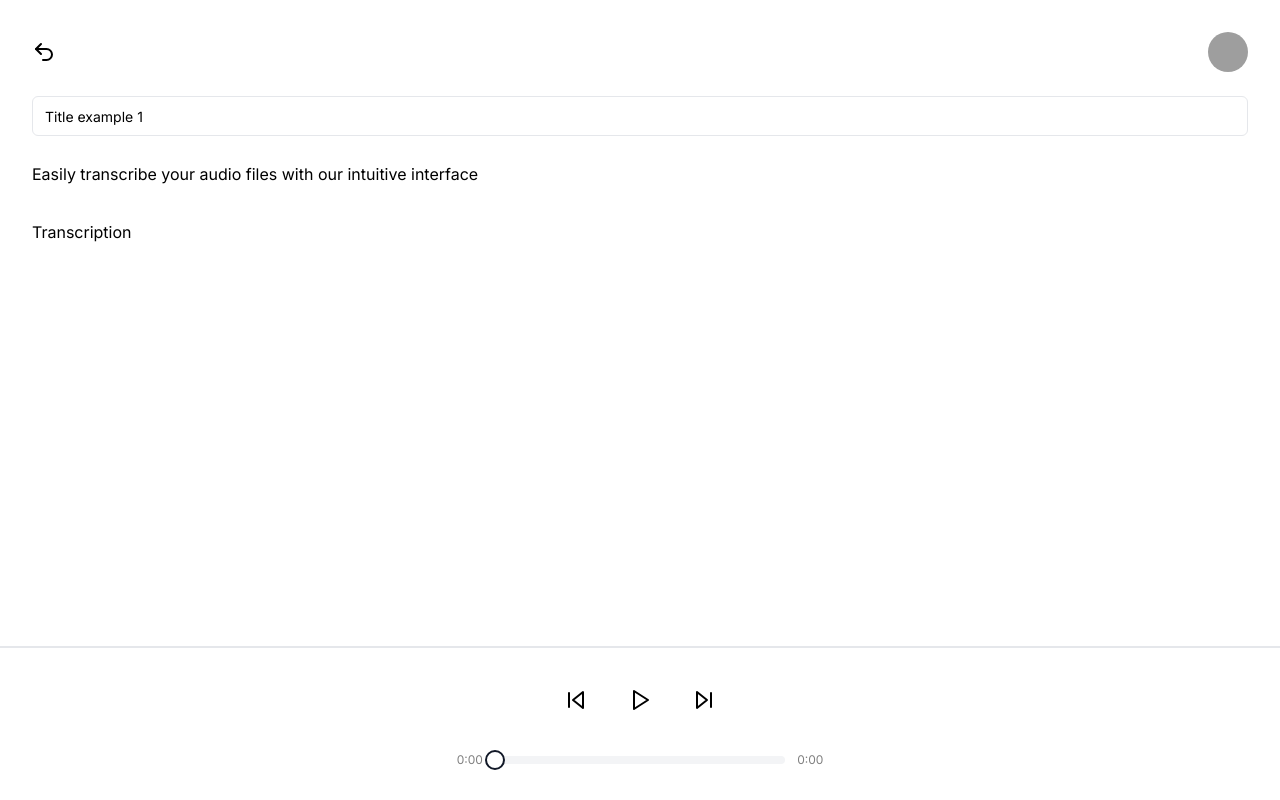
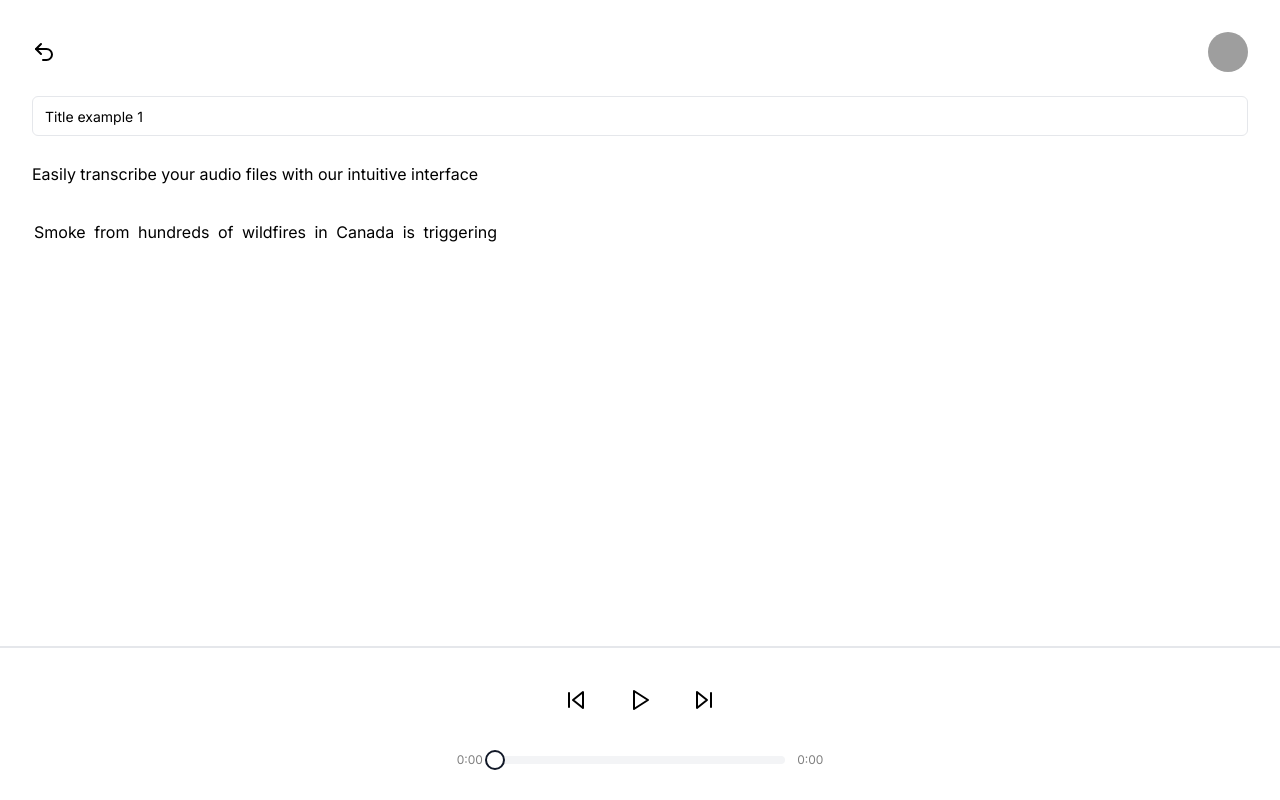
Before and after one commit to developaul/transcribe-app, a Next.js app: page /workspace/1 in a window 1280 px wide. Built offline with nearby package versions, Linux system fonts and the light colour scheme; grey boxes are pictures that could not be loaded.

Commit message:
chore: Transcription added

```diff
--- a/src/app/workspace/[projectId]/page.tsx
+++ b/src/app/workspace/[projectId]/page.tsx
@@ -26,10 +26,10 @@ const ProjectPage: NextPage<Props> = async ({ params }) => {
 
         <TypographyP className="mb-8">Easily transcribe your audio files with our intuitive interface</TypographyP>
 
-        {project.fileUrl ? <Transcription /> : <UploadFile />}
+        {project.fileUrl ? <Transcription transcription={project.transcription} /> : <UploadFile />}
 
         <Player />
-      </div >
+      </div>
     </PlayerProvider>
   );
 }
--- a/src/components/Project/AudioControl.tsx
+++ b/src/components/Project/AudioControl.tsx
@@ -1,4 +1,8 @@
-import { RefObject, useEffect, useState } from 'react'
+'use client'
+
+import { RefObject, useContext, useEffect, useState } from 'react'
+
+import PlayerContext from '@/context/Player/context'
 import { Slider } from "@/components/ui/slider"
 
 interface Props {
@@ -6,6 +10,8 @@ interface Props {
 }
 
 const AudioControl = ({ audio }: Props) => {
+  const { wordsRefs } = useContext(PlayerContext)
+
   const [currentTime, setCurrentTime] = useState(0)
 
   useEffect(() => {
@@ -18,9 +24,23 @@ const AudioControl = ({ audio }: Props) => {
     // eslint-disable-next-line react-hooks/exhaustive-deps
   }, [])
 
-  const handleTimeUpdate = () => {
-    // TODO: Update global state
-    setCurrentTime(audio.current?.currentTime ?? 0)
+  const handleTimeUpdate = (event: any) => {
+    const newCurrentTime = event.target.currentTime ?? 0
+    const newCurrentTimeInMilisecons = Number((newCurrentTime * 1000).toFixed(0))
+
+    wordsRefs.current.forEach((wordRef) => {
+      const startTime = Number(wordRef.dataset.start)
+      const endTime = Number(wordRef.dataset.end)
+
+      if (newCurrentTimeInMilisecons >= startTime && newCurrentTimeInMilisecons <= endTime) {
+        wordRef.classList.add('bg-blue-200')
+        return
+      }
+
+      wordRef.classList.remove('bg-blue-200')
+    })
+
+    setCurrentTime(newCurrentTime)
   }
 
   const formatTime = (time: number) => {
--- a/src/components/Project/Transcription.tsx
+++ b/src/components/Project/Transcription.tsx
@@ -1,8 +1,45 @@
-import React from 'react'
+'use client'
 
-const Transcription = () => {
+import { FC, Fragment, useContext } from 'react'
+
+import PlayerContext from '@/context/Player/context'
+
+interface Props {
+  transcription: {
+    text: string,
+    words: {
+      text: string,
+      start: number,
+      end: number,
+      confidence: number,
+      speaker: any
+    }[]
+  }
+}
+
+const Transcription: FC<Props> = ({ transcription }) => {
+  const { wordsRefs } = useContext(PlayerContext)
+
   return (
-    <div>Transcription</div>
+    <div>
+      {
+        transcription.words.map(({ text, start, end }, index) => {
+          return (
+            <Fragment key={`${index}-${text}`}>
+              <span
+                data-start={start}
+                data-end={end}
+                ref={newRef => { wordsRefs.current[index] = newRef as HTMLSpanElement }}
+                className='hover:bg-gray-200 px-0.5 py-1 rounded-md transition-all duration-300 ease-in-out'
+              >
+                {text}
+              </span>
+              &nbsp;
+            </Fragment>
+          )
+        })
+      }
+    </div>
   )
 }
 
--- a/src/context/Player/Provider.tsx
+++ b/src/context/Player/Provider.tsx
@@ -1,6 +1,6 @@
 'use client'
 
-import { FC, PropsWithChildren, useState } from 'react'
+import { FC, PropsWithChildren, useRef, useState } from 'react'
 
 import PlayerContext from './context'
 
@@ -17,6 +17,7 @@ const initialState = {
 }
 
 const Provider: FC<PropsWithChildren> = ({ children }) => {
+  const wordsRefs = useRef<HTMLSpanElement[]>([])
 
   const [state, setState] = useState<State>(initialState)
 
@@ -26,7 +27,8 @@ const Provider: FC<PropsWithChildren> = ({ children }) => {
     <PlayerContext.Provider
       value={{
         ...state,
-        setIsPlaying
+        setIsPlaying,
+        wordsRefs
       }}>
       {children}
     </PlayerContext.Provider>
--- a/src/context/Player/context.ts
+++ b/src/context/Player/context.ts
@@ -1,9 +1,12 @@
-import { createContext } from "react";
+'use client'
+
+import { MutableRefObject, createContext } from "react";
 
 import { State } from "./Provider";
 
 interface PlayerContextArgs extends State {
   setIsPlaying: (isPlaying: boolean) => void
+  wordsRefs: MutableRefObject<HTMLSpanElement[]>
 }
 
 const PlayerContext = createContext<PlayerContextArgs>({} as PlayerContextArgs)
```
